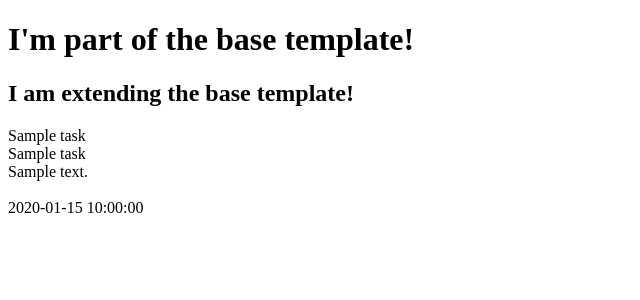
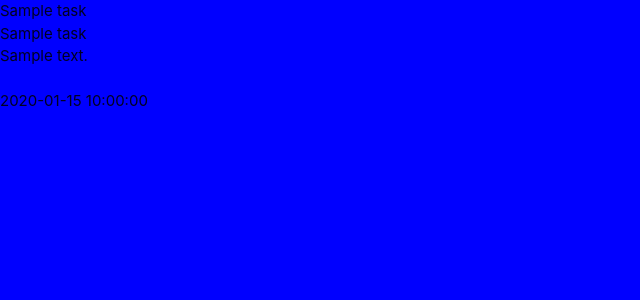
Before and after one commit to jamesr1775/task-manager, a Flask app: page / in a window 1280 px wide. Shown: the top 300 px of the page, without its empty margins (0-640 px from the left). Run offline with Flask 2, Linux system fonts and the light colour scheme; a database or web service that is not in the repository returns one stand-in record (values such as "Sample title"); some libraries are stand-ins or nearby versions.

Commit message:
add styles and static files

```diff
--- /dev/null
+++ b/static/css/style.css
@@ -0,0 +1,3 @@
+body{
+    background-color: blue;
+}
--- a/templates/base.html
+++ b/templates/base.html
@@ -3,11 +3,23 @@
 <head>
     <meta charset="UTF-8">
     <meta name="viewport" content="width=device-width, initial-scale=1.0">
+    <link rel="stylesheet" href="https://cdnjs.cloudflare.com/ajax/libs/font-awesome/5.13.1/css/all.min.css"
+        integrity="sha512-xA6Hp6oezhjd6LiLZynuukm80f8BoZ3OpcEYaqKoCV3HKQDrYjDE1Gu8ocxgxoXmwmSzM4iqPvCsOkQNiu41GA==" crossorigin="anonymous" type="text/css">
+    <link rel="stylesheet" href="https://cdnjs.cloudflare.com/ajax/libs/materialize/1.0.0/css/materialize.min.css" type="text/css">
+    <link rel="stylesheet" href="{{ url_for('static', filename='css/style.css') }}" type="text/css">
+    {% block styles %}
+    {% endblock %}
     <title>Task Manager</title>
 </head>
 <body>
-    <h1>I'm part of the base template!</h1>
     {% block content %}
+    {% endblock %}
+
+    <script src="https://code.jquery.com/jquery-3.5.1.min.js" integrity="sha256-9/aliU8dGd2tb6OSsuzixeV4y/faTqgFtohetphbbj0="
+        crossorigin="anonymous"></script>
+    <script src="https://cdnjs.cloudflare.com/ajax/libs/materialize/1.0.0/js/materialize.min.js"></script>
+    <script src="{{ url_for('static', filename='js/script.js') }}"></script>
+    {% block scripts %}
     {% endblock %}
 </body>
 </html>
--- a/templates/tasks.html
+++ b/templates/tasks.html
@@ -1,6 +1,5 @@
 {% extends "base.html"%}
 {% block content %}
-    <h2>I am extending the base template!</h2>
    {% for task in tasks %}
         {{ task.task_name }}<br>
         {{ task.category_name }}<br>
```
